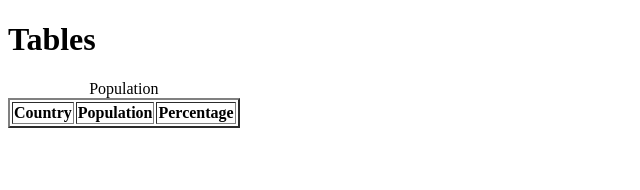
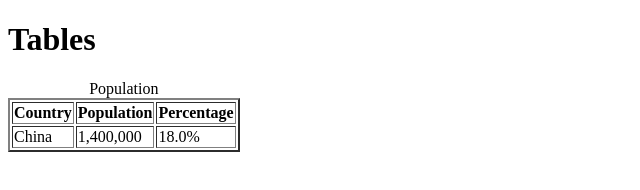
Before and after one commit to sammccain1/McCainIST263, a plain HTML site: page Class_Notes/classnotes04.html in a window 1280 px wide. Shown: the whole page, without its empty margins (0-640 px from the left). Drawn offline with Linux system fonts and the light colour scheme.

Commit message:
china row

```diff
--- a/Class_Notes/classnotes04.html
+++ b/Class_Notes/classnotes04.html
@@ -17,6 +17,11 @@
             <th>Population</th>
             <th>Percentage</th>
         </tr>
+        <tr>
+            <td>China</td>
+            <td>1,400,000</td>
+            <td>18.0%</td>
+        </tr>
 
     </table>
 </body>
```
